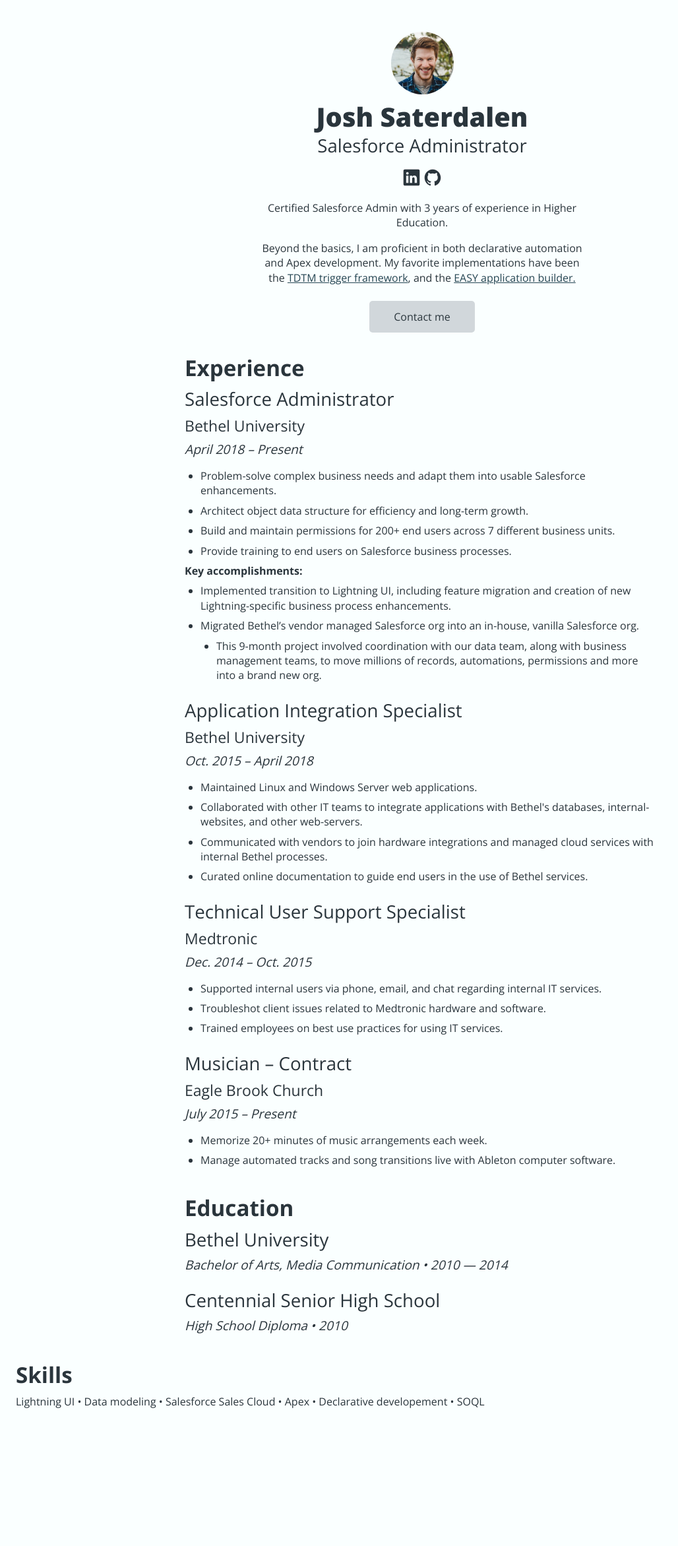
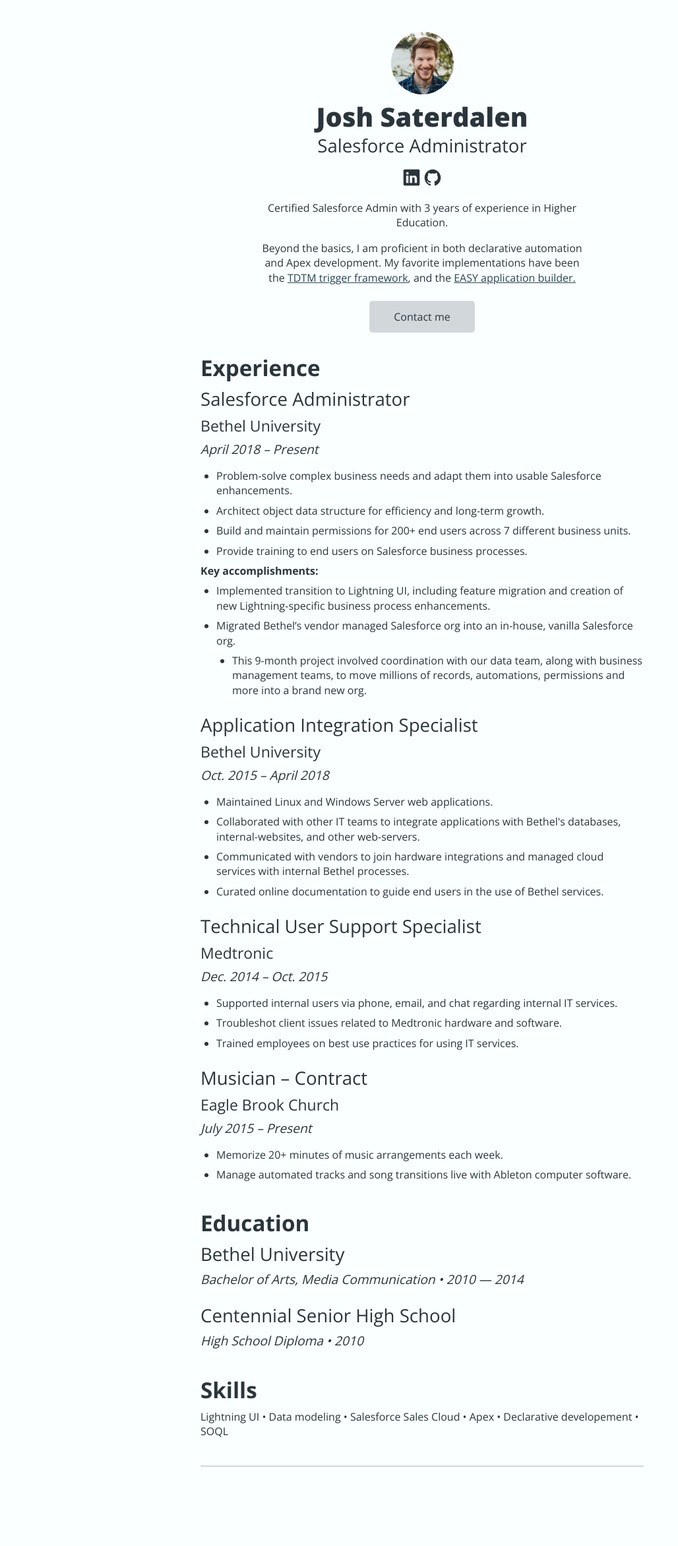
Before and after one commit to JSaterdalen/resume-site, a Jekyll site: the page built from index.html, in a window 1280 px wide. Shown: the whole page at 66% size, without its empty margins (0-1028 px from the left). Built offline with Jekyll 4.4.1, drawn with Linux system fonts in a browser that asks for light colours; nearby versions of some CDN libraries; before the commit the page ends 2200 px from its top, so only the background shows below that.

Commit message:
update readme & cleanup
update readme
cleanup files
restructure div setup in head, body, footer

```diff
--- a/_includes/footer.html
+++ b/_includes/footer.html
@@ -1,9 +1,7 @@
-  <footer class="page-footer">
+<footer class="page-footer">
   <!-- <p class="footer-line">
     Made by <a href="http://twitter.com/jsaterdalen">@jsaterdalen</a>.
   </p> -->
   <!-- <p class="footer-line">
   </p> -->
-  </footer>
-
-</html>
+</footer>
--- a/_layouts/resume.html
+++ b/_layouts/resume.html
@@ -1,13 +1,20 @@
 {% include head.html %}
 
   <body>
+    <div class="main__wrapper">
+      <div class="main">
 
-    {{ content }}
+        {{ content }}
+
+        {% include footer.html %}
+
+      </div>
+    </div> <!-- main__wrapper DIV -->
 
     <script src="{{ "/assets/js/vendor/modernizr-3.11.2.min.js" | relative_url }}"></script>
     <script src="{{ "/assets/js/plugins.js" | relative_url }}"></script>
     <script src="{{ "/assets/js/main.js" | relative_url }}"></script>
     <script src="https://unpkg.com/ionicons@5.4.0/dist/ionicons.js"></script>
+
   </body>
-
-{% include footer.html %}
+</html>
--- a/_sass/_custom.scss
+++ b/_sass/_custom.scss
@@ -2,16 +2,24 @@
 html {
   font-size: 16px;
   box-sizing: border-box;
+  background-color: none;
 }
 
 body {
-  color: $gray;
-  padding: 3rem 1.5rem;
+  // color: $gray;
+  // padding: 3rem 1.5rem;
+  font-size: 16px;
+  box-sizing: border-box;
+  min-height: 100vh;
 }
 
 .main__wrapper {
   max-width: 720px;
-  margin: auto;
+  margin: 0 auto;
+  min-height: 100%;
+  color: $gray;
+  padding: 3rem 1.5rem;
+  overflow: hidden;
 }
 
 // ::: TYPOGRAPHY :::
@@ -24,7 +32,6 @@ h2,
 h3,
 h4,
 h5 {
-  // margin: 1rem 0 1rem;
   font-weight: 400;
   line-height: 1.3;
 }
@@ -42,7 +49,6 @@ h2 {
 
 h3 {
   font-size: 1.728rem;
-  // font-weight: var(--font-weight--bold);
 }
 
 h4 {
@@ -79,7 +85,6 @@ li {
   .avatar {
     width: 95px;
     border-radius: 50%;
-    // margin: var(--spacing);
   }
 
   .header-summary {
@@ -95,7 +100,6 @@ li {
     display: grid;
     grid-template-columns: 1fr;
     justify-items: center;
-    // margin-top: var(--spacing);
   }
 
   h3 {
@@ -119,14 +123,6 @@ li {
       transition: all 0.1s;
     }
   }
-
-  // @media only screen and (min-width: 725px) {
-  //     .header-title-bar {
-  //         display: grid;
-  //         grid-template-columns: 1fr 1fr;
-  //         justify-items: flex-end;
-  //     }
-  // }
 }
 // ---- end MAIN HEADER ----
 
@@ -136,7 +132,6 @@ li {
 
   header {
     margin-bottom: var(--spacing);
-    // border-bottom: 0.5px solid $light-gray;
     text-align: left;
   }
 
@@ -151,7 +146,6 @@ li {
   .resume-item-list {
     list-style-type: disc;
     padding-left: 1.5rem;
-    // line-height: 1.5rem;
   }
 
   .resume-skills {
@@ -189,7 +183,7 @@ li {
 
 // ::: FOOTER STYLE :::
 .page-footer {
-  // border-top: 2px solid $light-gray;
+  border-top: 2px solid $light-gray;
   padding-top: 1.5rem;
   text-align: center;
   margin-bottom: 3rem;
--- a/_sass/base/_layout.scss
+++ b/_sass/base/_layout.scss
@@ -9,7 +9,7 @@ html {
   box-sizing: inherit;
 }
 
-html,
-body {
-  height: 100%;
-}
+// html,
+// body {
+//   height: 100%;
+// }
--- a/index.html
+++ b/index.html
@@ -2,8 +2,6 @@
 layout: resume
 ---
 
-<div class="main__wrapper">
-  <div class="main">
     <header>
       {% if site.resume_avatar == 'true' %}
       <img src="images/avatar.jpg" alt="{{site.resume_name}}" class="avatar" />
@@ -115,8 +113,6 @@ layout: resume
     </section>
     <!-- ::: END EDUCATION ::: -->
     {% endif %}
-  </div>
-</div>
 
 {% if site.resume_section_skills %}
 <!-- ::: SKILLS ::: -->
@@ -186,3 +181,5 @@ layout: resume
     </section>
     <!-- end Recognition -->
     {% endif %}
+
+  </div>
```
Also changed, not shown: other parts of index.html (+0 -1 lines), README.md, site.webmanifest (deleted), tile-wide.png (deleted), tile.png (deleted). Lines whose indentation alone changed are shown as unchanged.
